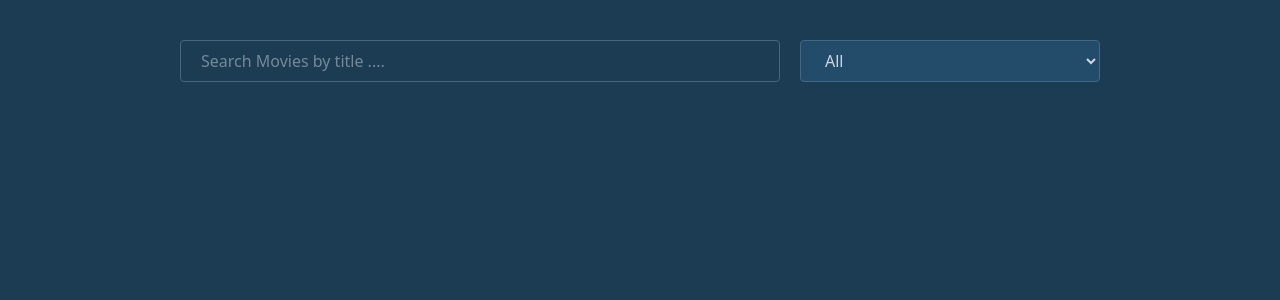
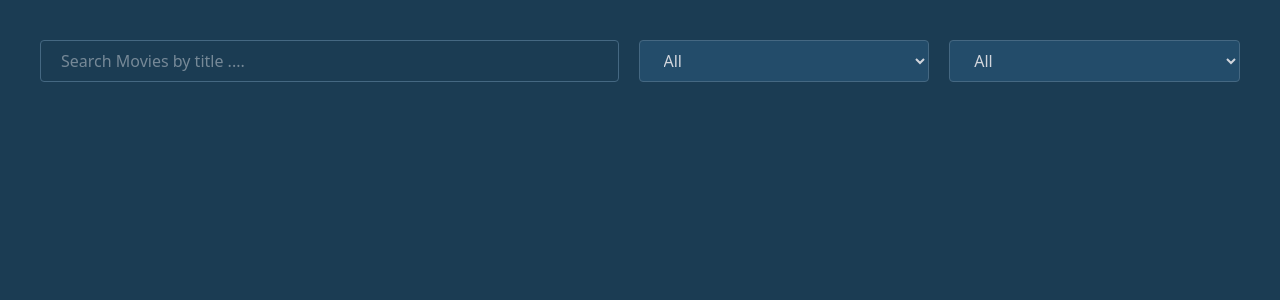
Before and after one commit to kalegauri31/ICP12-ReactJs-project-MovieZone, a React (Vite) app: page /movie in a window 1280 px wide. Shown: the top 300 px of the page. Built offline with nearby package versions, Linux system fonts and the light colour scheme.

Commit message:
movie language selection done

```diff
--- a/src/Views/Movie.jsx
+++ b/src/Views/Movie.jsx
@@ -19,6 +19,7 @@ const SelectBox = ({ value, onChange, options }) => {
 function Movie() {
     const [searchMovies, setSearchMovies]= useState("");
      const [movieType, setMovieType] = useState("All");
+      const [movieLang, setMovieLang] = useState("All");
     return (
         <div className='bg-[#1B3C53] min-h-screen'>
             <div className='flex flex-col w-[100%]  md:flex-row gap-5 items-center justify-center  p-10 '>
@@ -34,6 +35,11 @@ function Movie() {
                         onChange={(e) => setMovieType(e.target.value)}
                         options={["All", "Action", "Comedy", "Drama", "Horror", "Romance", "Thriller"]}
                     />
+                    <SelectBox
+                        value={movieLang}
+                        onChange={(e) => setMovieLang(e.target.value)}
+                        options={["All", "English", "Hindi", "Marathi", "Tamil"]}
+                    />
             </div>
         </div>
     )
```
